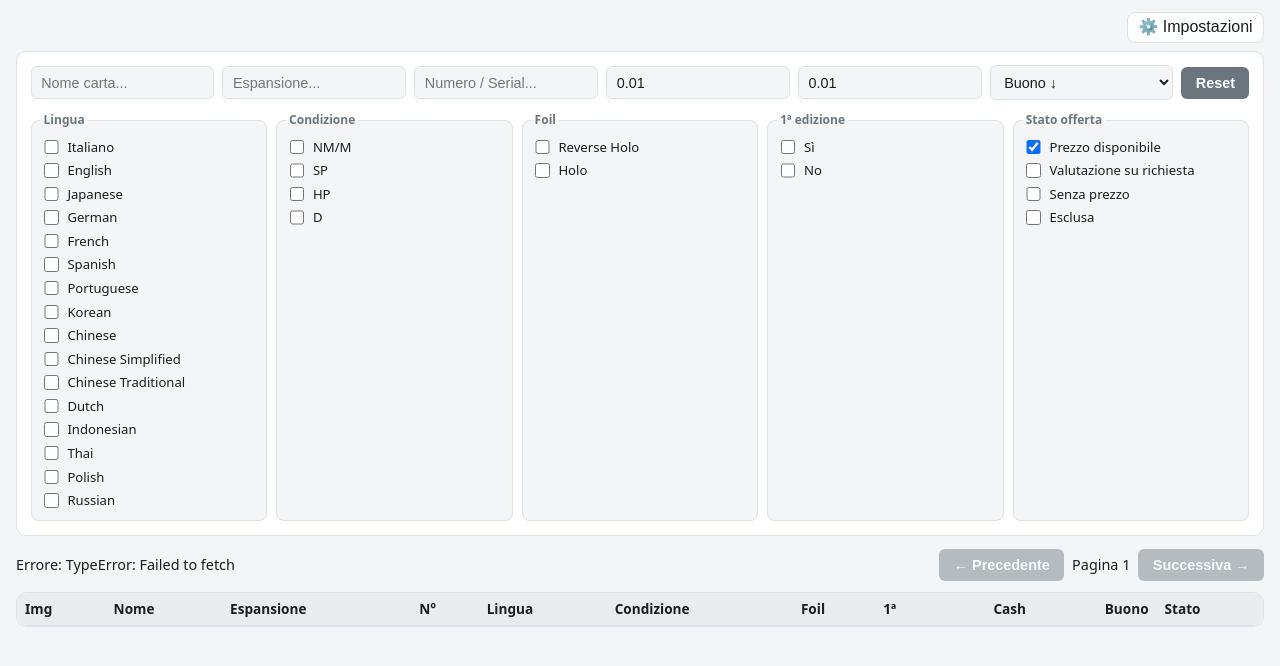
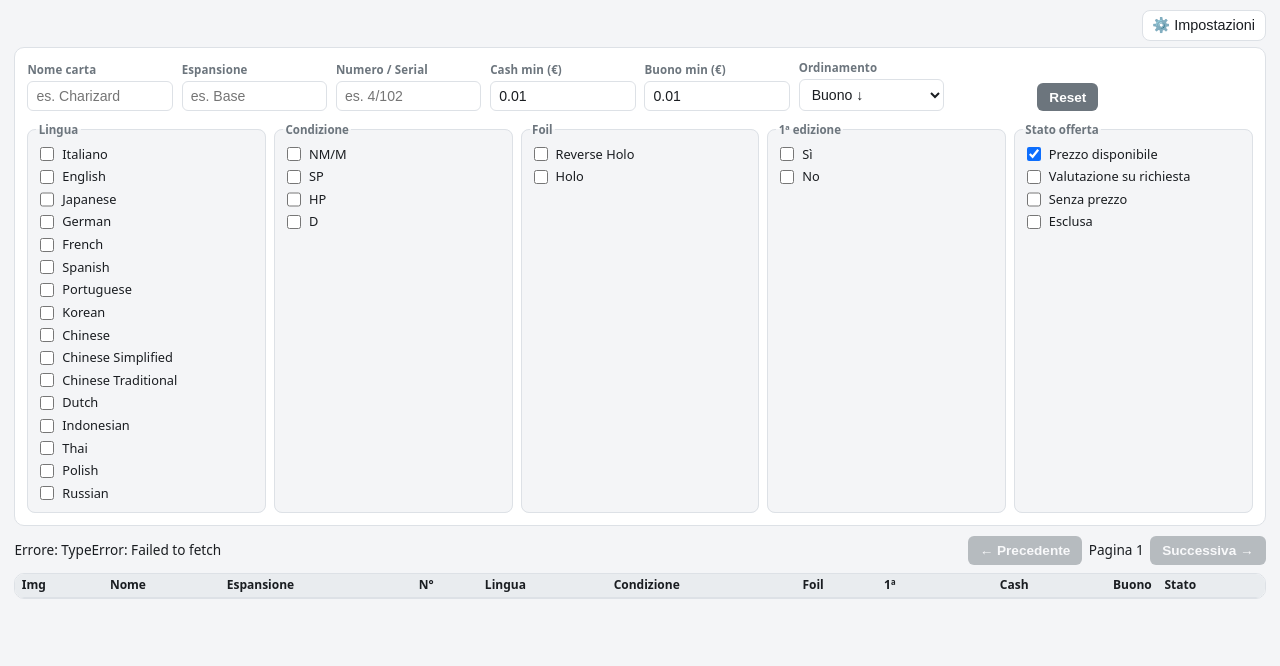
Before and after one commit to frazecc/cardgamecorner, a plain HTML site: page docs/index.html in a window 1280 px wide. Drawn offline with nearby package versions, Linux system fonts and the light colour scheme; no server answers.

Commit message:
Add files via upload

```diff
--- a/docs/index.html
+++ b/docs/index.html
@@ -24,17 +24,33 @@
           <option value="100">100</option>
         </select>
       </label>
-      <label><input type="checkbox" id="optCompact"> Tabella compatta</label>
     </div>
   </div>
 
   <section class="filters">
-    <div class="filter-row">
-      <input id="name" type="text" placeholder="Nome carta..." />
-      <input id="expansion" type="text" placeholder="Espansione..." />
-      <input id="serial" type="text" placeholder="Numero / Serial..." />
-      <input id="minCash" type="number" step="0.01" min="0" placeholder="Cash min €" value="0.01" />
-      <input id="minBuono" type="number" step="0.01" min="0" placeholder="Buono min €" value="0.01" />
+    <div class="field-row">
+      <div class="field">
+        <label for="name">Nome carta</label>
+        <input id="name" type="text" placeholder="es. Charizard" />
+      </div>
+      <div class="field">
+        <label for="expansion">Espansione</label>
+        <input id="expansion" type="text" placeholder="es. Base" />
+      </div>
+      <div class="field">
+        <label for="serial">Numero / Serial</label>
+        <input id="serial" type="text" placeholder="es. 4/102" />
+      </div>
+      <div class="field">
+        <label for="minCash">Cash min (€)</label>
+        <input id="minCash" type="number" step="0.01" min="0" value="0.01" />
+      </div>
+      <div class="field">
+        <label for="minBuono">Buono min (€)</label>
+        <input id="minBuono" type="number" step="0.01" min="0" value="0.01" />
+      </div>
+      <div class="field">
+        <label for="sort">Ordinamento</label>
         <select id="sort">
           <option value="buono_desc" selected>Buono ↓</option>
           <option value="buono_asc">Buono ↑</option>
@@ -43,7 +59,11 @@
           <option value="name_asc">Nome A-Z</option>
           <option value="">Senza ordine</option>
         </select>
+      </div>
+      <div class="field field-actions">
+        <label>&nbsp;</label>
         <button type="button" class="action secondary" id="btnReset">Reset</button>
+      </div>
     </div>
 
     <div class="check-columns">
@@ -83,8 +103,8 @@
 
       <fieldset class="check-group">
         <legend>1ª edizione</legend>
-        <label><input type="checkbox" name="firstEdition" value="Yes"> Sì</label>
-        <label><input type="checkbox" name="firstEdition" value="No"> No</label>
+        <label><input type="checkbox" name="firstEdition" value="First Edition"> Sì</label>
+        <label><input type="checkbox" name="firstEdition" value="__empty__"> No</label>
       </fieldset>
 
       <fieldset class="check-group">
@@ -183,8 +203,13 @@
       if (filters.foils.length === 1) q = q.eq('foil', filters.foils[0]);
       else if (filters.foils.length > 1) q = q.in('foil', filters.foils);
 
-      if (filters.firstEditions.length === 1) q = q.eq('first_edition', filters.firstEditions[0]);
-      else if (filters.firstEditions.length > 1) q = q.in('first_edition', filters.firstEditions);
+      // 1ª edizione: "First Edition" oppure stringa vuota
+      if (filters.firstEditions.length === 1) {
+        if (filters.firstEditions[0] === '__empty__') q = q.eq('first_edition', '');
+        else q = q.eq('first_edition', filters.firstEditions[0]);
+      } else if (filters.firstEditions.length > 1) {
+        // sia Sì che No → non filtrare (tutto)
+      }
 
       if (filters.statuses.length === 1) q = q.eq('status', filters.statuses[0]);
       else if (filters.statuses.length > 1) q = q.in('status', filters.statuses);
@@ -246,7 +271,7 @@
         if (result.error) {
           var msg = result.error.message || 'Errore sconosciuto';
           if (msg.indexOf('timeout') !== -1 || msg.indexOf('canceling') !== -1) {
-            msg = 'Timeout: restringi la ricerca (nome o valori minimi).';
+            msg = 'Timeout del database. Prova a mettere un Nome, oppure togli un filtro prezzo. Gli indici su Supabase risolveranno questo.';
           }
           document.getElementById('info').textContent = 'Errore: ' + msg;
           console.error(result.error);
@@ -270,13 +295,13 @@
 
     function scheduleSearch() {
       clearTimeout(debounceTimer);
-      debounceTimer = setTimeout(function() { search(true); }, 350);
+      debounceTimer = setTimeout(function() { search(true); }, 400);
     }
 
     function renderTable(rows) {
       var tbody = document.getElementById('rows');
       if (!rows.length) {
-        tbody.innerHTML = '<tr><td colspan="11" style="text-align:center;padding:2rem">Nessun risultato</td></tr>';
+        tbody.innerHTML = '<tr><td colspan="11" style="text-align:center;padding:1.5rem">Nessun risultato</td></tr>';
         return;
       }
       tbody.innerHTML = rows.map(function(r) {
@@ -346,18 +371,14 @@
         .replace(/"/g, '&quot;');
     }
 
-    // Settings
     function loadSettings() {
       try {
         var dark = localStorage.getItem('cgc_dark') === '1';
         var ps = localStorage.getItem('cgc_pagesize') || '50';
-        var compact = localStorage.getItem('cgc_compact') === '1';
         document.getElementById('optDark').checked = dark;
         document.getElementById('optPageSize').value = ps;
-        document.getElementById('optCompact').checked = compact;
         document.body.classList.toggle('dark', dark);
         PAGE_SIZE = parseInt(ps, 10) || 50;
-        document.getElementById('dataTable').classList.toggle('compact', compact);
       } catch (e) {}
     }
 
@@ -365,14 +386,12 @@
       try {
         localStorage.setItem('cgc_dark', document.getElementById('optDark').checked ? '1' : '0');
         localStorage.setItem('cgc_pagesize', document.getElementById('optPageSize').value);
-        localStorage.setItem('cgc_compact', document.getElementById('optCompact').checked ? '1' : '0');
       } catch (e) {}
     }
 
     document.getElementById('btnSettings').onclick = function() {
       document.getElementById('settingsPanel').classList.toggle('open');
     };
-
     document.getElementById('optDark').onchange = function() {
       document.body.classList.toggle('dark', this.checked);
       saveSettings();
@@ -382,12 +401,7 @@
       saveSettings();
       search(true);
     };
-    document.getElementById('optCompact').onchange = function() {
-      document.getElementById('dataTable').classList.toggle('compact', this.checked);
-      saveSettings();
-    };
 
-    // Live filters
     document.querySelectorAll('.filters input[type="text"], .filters input[type="number"]').forEach(function(el) {
       el.addEventListener('input', scheduleSearch);
     });
@@ -400,7 +414,6 @@
       applyDefaults();
       search(true);
     };
-
     document.getElementById('prev').onclick = function() {
       if (currentPage > 0) { currentPage--; search(false); }
     };
--- a/docs/style.css
+++ b/docs/style.css
@@ -11,6 +11,7 @@
   --bad-bg: #f8d7da; --bad-fg: #842029;
   --panel: #ffffff;
   --shadow: 0 8px 24px rgba(0,0,0,.12);
+  --input-bg: #ffffff;
 }
 
 body.dark {
@@ -26,6 +27,7 @@ body.dark {
   --bad-bg: #4a1c1f; --bad-fg: #f5a3a8;
   --panel: #1c1f24;
   --shadow: 0 8px 24px rgba(0,0,0,.45);
+  --input-bg: #16191e;
 }
 
 * { box-sizing: border-box; }
@@ -33,19 +35,17 @@ body.dark {
 body {
   font-family: system-ui, -apple-system, "Segoe UI", Roboto, sans-serif;
   margin: 0;
-  padding: 0.75rem 1rem 2.5rem;
+  padding: 0.65rem 0.9rem 2rem;
   background: var(--bg);
   color: var(--text);
-  line-height: 1.4;
+  line-height: 1.35;
   transition: background .2s, color .2s;
 }
 
 .topbar {
   display: flex;
   justify-content: flex-end;
-  align-items: center;
-  gap: 0.5rem;
-  margin-bottom: 0.5rem;
+  margin-bottom: 0.4rem;
 }
 
 .icon-btn {
@@ -53,10 +53,9 @@ body {
   border: 1px solid var(--border);
   color: var(--text);
   border-radius: 8px;
-  padding: 0.4rem 0.65rem;
+  padding: 0.35rem 0.6rem;
   cursor: pointer;
-  font-size: 1rem;
-  line-height: 1;
+  font-size: 0.9rem;
 }
 .icon-btn:hover { border-color: var(--primary); }
 
@@ -65,26 +64,23 @@ body {
   background: var(--panel);
   border: 1px solid var(--border);
   border-radius: 10px;
-  padding: 0.85rem 1rem;
-  margin-bottom: 0.75rem;
+  padding: 0.7rem 0.9rem;
+  margin-bottom: 0.65rem;
   box-shadow: var(--shadow);
 }
 .settings-panel.open { display: block; }
-.settings-panel h3 {
-  margin: 0 0 0.6rem;
-  font-size: 0.95rem;
-}
+.settings-panel h3 { margin: 0 0 0.5rem; font-size: 0.9rem; }
 .settings-row {
   display: flex;
   flex-wrap: wrap;
   gap: 1rem;
   align-items: center;
-  font-size: 0.9rem;
+  font-size: 0.88rem;
 }
 .settings-row label {
   display: flex;
   align-items: center;
-  gap: 0.4rem;
+  gap: 0.35rem;
   cursor: pointer;
 }
 
@@ -92,81 +88,100 @@ body {
   background: var(--card);
   border: 1px solid var(--border);
   border-radius: 10px;
-  padding: 0.85rem;
-  margin-bottom: 0.85rem;
+  padding: 0.75rem;
+  margin-bottom: 0.65rem;
   display: flex;
   flex-direction: column;
-  gap: 0.75rem;
+  gap: 0.65rem;
 }
 
-.filter-row {
-  display: flex;
-  flex-wrap: wrap;
-  gap: 0.5rem;
-  align-items: center;
+.field-row {
+  display: grid;
+  grid-template-columns: repeat(auto-fill, minmax(130px, 1fr));
+  gap: 0.45rem 0.55rem;
+  align-items: end;
 }
 
-.filters input[type="text"],
-.filters input[type="number"],
-.filters select {
-  padding: 0.45rem 0.6rem;
+.field {
+  display: flex;
+  flex-direction: column;
+  gap: 0.2rem;
+  min-width: 0;
+}
+
+.field label {
+  font-size: 0.72rem;
+  font-weight: 600;
+  color: var(--muted);
+  letter-spacing: 0.01em;
+}
+
+.field input,
+.field select {
+  padding: 0.4rem 0.5rem;
   border: 1px solid var(--border);
   border-radius: 6px;
-  font-size: 0.9rem;
-  min-width: 120px;
-  flex: 1 1 120px;
-  background: var(--bg);
+  font-size: 0.88rem;
+  background: var(--input-bg);
   color: var(--text);
+  width: 100%;
+}
+
+.field-actions {
+  display: flex;
+  align-items: flex-end;
+  gap: 0.4rem;
 }
 
 .check-columns {
   display: grid;
   grid-template-columns: repeat(5, 1fr);
-  gap: 0.55rem;
+  gap: 0.5rem;
 }
 
 .check-group {
   border: 1px solid var(--border);
   border-radius: 8px;
-  padding: 0.4rem 0.55rem 0.5rem;
+  padding: 0.35rem 0.5rem 0.45rem;
   margin: 0;
   background: var(--bg);
 }
 
 .check-group legend {
-  font-size: 0.75rem;
+  font-size: 0.72rem;
   font-weight: 600;
   color: var(--muted);
-  padding: 0 0.2rem;
+  padding: 0 0.15rem;
 }
 
 .check-group label {
   display: flex;
   align-items: center;
-  gap: 0.35rem;
-  font-size: 0.82rem;
-  padding: 0.1rem 0;
+  gap: 0.3rem;
+  font-size: 0.8rem;
+  padding: 0.08rem 0;
   cursor: pointer;
   user-select: none;
 }
 
 .check-group input[type="checkbox"] {
-  width: 0.9rem;
-  height: 0.9rem;
+  width: 0.88rem;
+  height: 0.88rem;
   accent-color: var(--primary);
   cursor: pointer;
   flex-shrink: 0;
 }
 
 button.action {
-  padding: 0.5rem 0.9rem;
+  padding: 0.42rem 0.75rem;
   border: none;
   border-radius: 6px;
   background: var(--primary);
   color: white;
   font-weight: 600;
   cursor: pointer;
-  font-size: 0.9rem;
+  font-size: 0.85rem;
+  white-space: nowrap;
 }
 button.action.secondary { background: #6c757d; }
 button.action:disabled { opacity: 0.45; cursor: not-allowed; }
@@ -176,15 +191,15 @@ button.action:disabled { opacity: 0.45; cursor: not-allowed; }
   flex-wrap: wrap;
   justify-content: space-between;
   align-items: center;
-  gap: 0.65rem;
-  margin-bottom: 0.65rem;
-  font-size: 0.9rem;
+  gap: 0.5rem;
+  margin-bottom: 0.5rem;
+  font-size: 0.85rem;
 }
 
 .pagination {
   display: flex;
   align-items: center;
-  gap: 0.5rem;
+  gap: 0.4rem;
 }
 
 .table-wrapper {
@@ -197,11 +212,11 @@ button.action:disabled { opacity: 0.45; cursor: not-allowed; }
 table {
   width: 100%;
   border-collapse: collapse;
-  font-size: 0.85rem;
+  font-size: 0.8rem;
 }
 
 th, td {
-  padding: 0.4rem 0.5rem;
+  padding: 0.22rem 0.4rem;
   border-bottom: 1px solid var(--border);
   text-align: left;
   vertical-align: middle;
@@ -214,24 +229,25 @@ th {
   z-index: 1;
   font-weight: 600;
   white-space: nowrap;
+  font-size: 0.75rem;
 }
 
 .num { text-align: right; font-variant-numeric: tabular-nums; }
 
-.img-cell { width: 48px; }
+.img-cell { width: 36px; }
 .thumb {
-  width: 42px;
-  height: 42px;
+  width: 32px;
+  height: 32px;
   object-fit: contain;
-  border-radius: 4px;
+  border-radius: 3px;
   background: var(--bg);
 }
 
 .status {
   display: inline-block;
-  padding: 0.12rem 0.35rem;
+  padding: 0.1rem 0.3rem;
   border-radius: 4px;
-  font-size: 0.75rem;
+  font-size: 0.7rem;
   white-space: nowrap;
 }
 .status.ok { background: var(--ok-bg); color: var(--ok-fg); }
@@ -246,10 +262,4 @@ th {
 }
 @media (max-width: 480px) {
   .check-columns { grid-template-columns: 1fr; }
-  .filters input[type="text"],
-  .filters input[type="number"],
-  .filters select { min-width: 100%; }
 }
-
-#dataTable.compact th, #dataTable.compact td { padding: 0.22rem 0.4rem; font-size: 0.8rem; }
-#dataTable.compact .thumb { width: 32px; height: 32px; }
```
Lines whose indentation alone changed are shown as unchanged.
